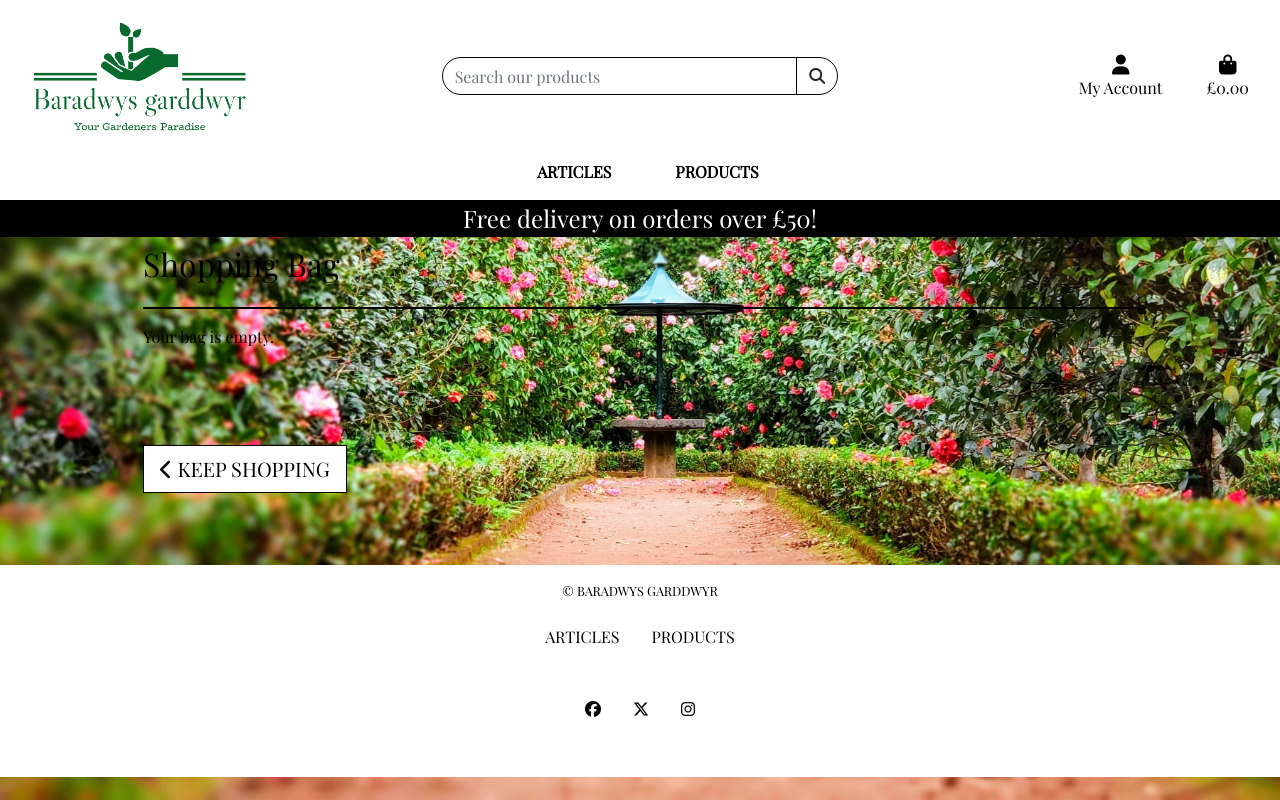
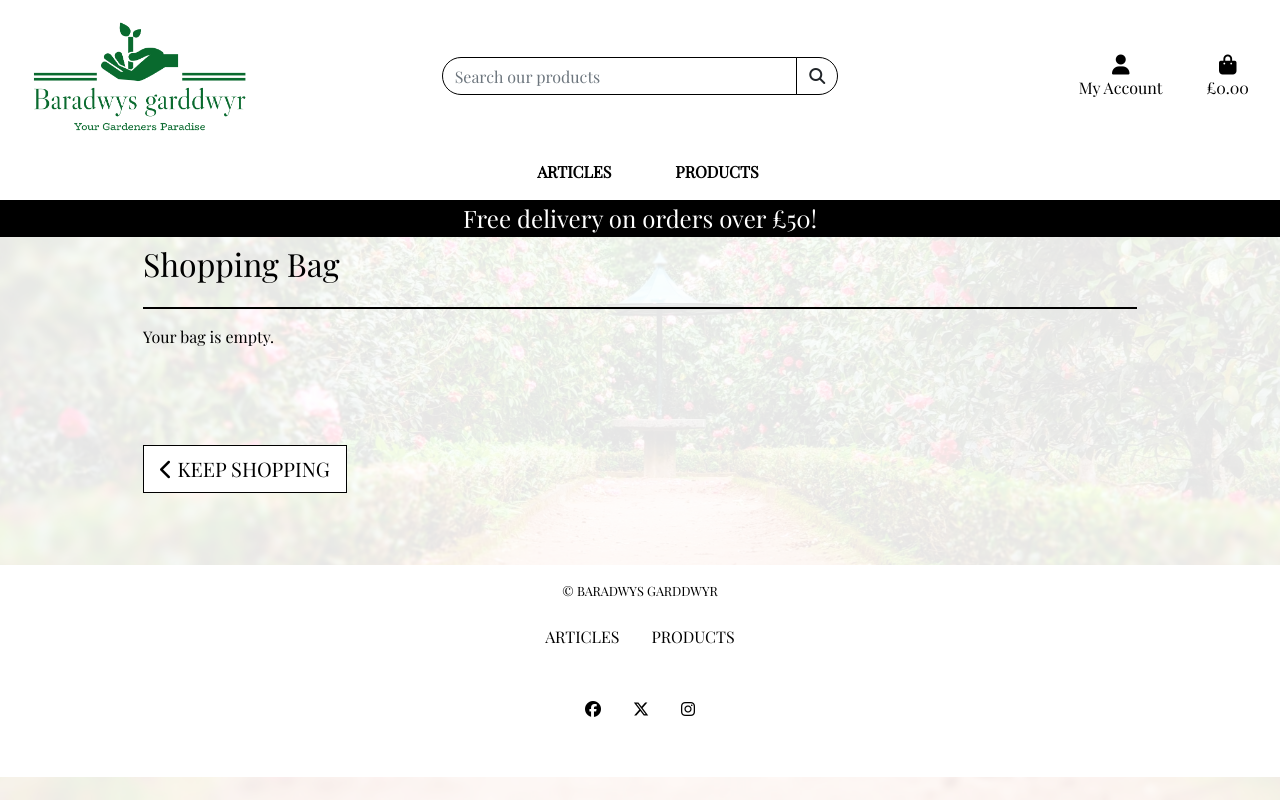
Before and after one commit to jenkidev/MSP4_Baradwys_Garddwyr, a Django app: page /bag/ in a window 1280 px wide. Run offline with Django 3.2, Linux system fonts and the light colour scheme; some libraries are stand-ins or nearby versions.

Commit message:
Update class name to include bag suffix

```diff
--- a/static/css/base.css
+++ b/static/css/base.css
@@ -114,7 +114,7 @@ body {
     z-index: -1;
 }
 
-.overlay-product-detail {
+.overlay-product-detail-bag {
     height: 100%;
     width: 100%;
     top: 0;
```
